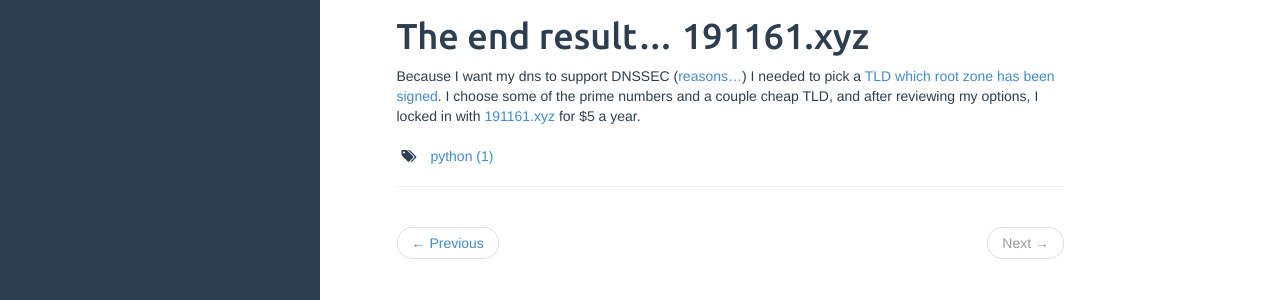
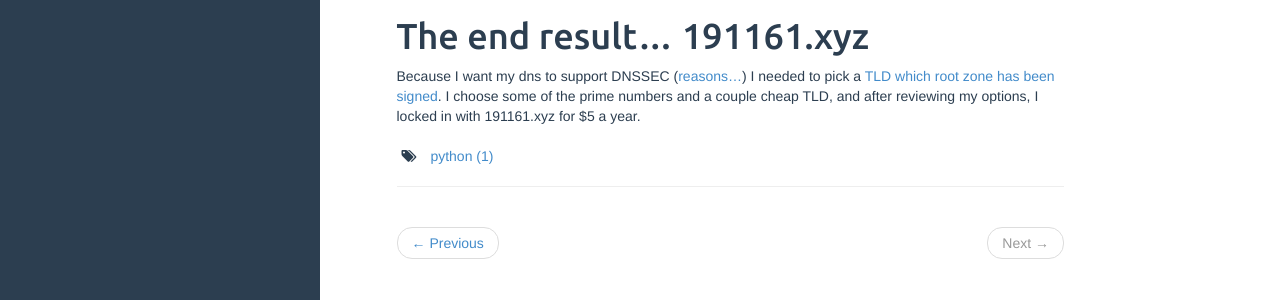
Before and after one commit to facastagnini/facastagnini.github.io, a Jekyll site: the page built from _posts/2018-04-13-Picking_a_strobogrammatic_prime_domain_name.md, in a window 1280 px wide and 900 px high, scrolled down 1132 px. Shown: the part 535-835 px from the top of the window. Built offline with Jekyll 4.4.1, drawn with Linux system fonts in a browser that asks for light colours; some of the changed lines change nothing that is shown.

Commit message:
reverting

```diff
--- a/_posts/2018-04-13-Picking_a_strobogrammatic_prime_domain_name.md
+++ b/_posts/2018-04-13-Picking_a_strobogrammatic_prime_domain_name.md
@@ -80,10 +80,9 @@ strobogrammatic prime:  688889
 {% endhighlight %}
 
 # The end result... 191161.xyz
-Because I want my dns to support DNSSEC ([reasons...]) I needed to pick a [TLD which root zone has been signed]. I choose some of the prime numbers and a couple cheap TLD, and after reviewing my options, I locked in with [191161.xyz] for $5 a year.
+Because I want my dns to support DNSSEC ([reasons...]) I needed to pick a [TLD which root zone has been signed]. I choose some of the prime numbers and a couple cheap TLD, and after reviewing my options, I locked in with 191161.xyz for $5 a year.
 
 
 [Wikipedia]: https://en.wikipedia.org/wiki/Strobogrammatic_number
 [reasons...]: https://webmasters.stackexchange.com/questions/35597/how-to-find-domain-registrar-and-dns-hosting-with-good-dnssec-support
 [TLD which root zone has been signed]: https://en.wikipedia.org/wiki/List_of_Internet_top-level_domains
-[191161.xyz]: https://191161.xyz
```
Also changed, not shown: 1 other file.
